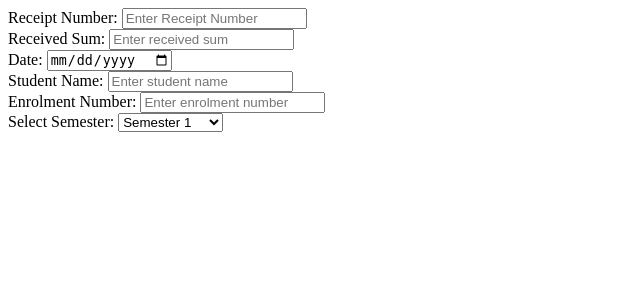
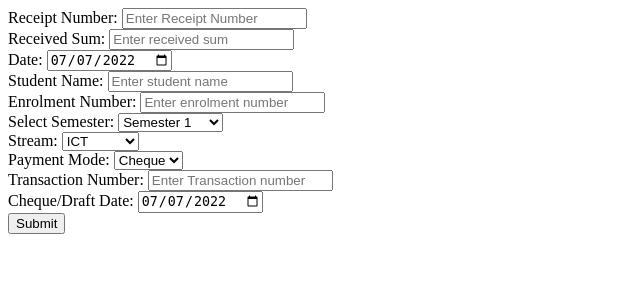
Before and after one commit to BeholdenArt/Adani-Project, a Django app: template templates/FeeStructure/dashboard.html in a window 1280 px wide. Shown: the top 300 px of the page, without its empty margins (0-640 px from the left). Run offline with Django 4.2, Linux system fonts and the light colour scheme; the template is opened without the code that fills it, so the values that code supplies are empty.

Commit message:
with error

```diff
--- a/MainProject/settings.py
+++ b/MainProject/settings.py
@@ -56,7 +56,7 @@ ROOT_URLCONF = 'MainProject.urls'
 TEMPLATES = [
     {
         'BACKEND': 'django.template.backends.django.DjangoTemplates',
-        'DIRS': [],
+        'DIRS': [BASE_DIR / 'templates'],
         'APP_DIRS': True,
         'OPTIONS': {
             'context_processors': [
--- a/templates/FeeStructure/dashboard.html
+++ b/templates/FeeStructure/dashboard.html
@@ -8,6 +8,7 @@
 	</head>
 	<body>
 		<form action="insert-data" method="post">
+			{% csrf_token %}
 			<label for="receipt-number">Receipt Number: </label>
 			<input
 				type="text"
@@ -29,7 +30,7 @@
 				type="date"
 				name="submission-date"
 				id="submission-date"
-				placeholder="Enter Date"
+				value="2022-07-07"
 			/><br />
 			<label for="student-name">Student Name: </label>
 			<input
@@ -66,6 +67,40 @@
 					<option value="sem8">Semester 8</option>
 				</optgroup>
 			</select>
+			<br />
+			<label for="stream-select">Stream: </label>
+			<select name="stream-select" id="stream-select">
+				<option value="ICT">ICT</option>
+				<option value="CIVIL">Civil</option>
+				<option value="ELECTRICAL">Electrical</option>
+				<option value="CS">CS</option>
+			</select>
+			<br />
+			<label for="payment-mode">Payment Mode: </label>
+			<select name="payment-mode" id="payment-mode">
+				<option value="cheque">Cheque</option>
+				<option value="draft">Draft</option>
+				<option value="paytm">Paytm</option>
+			</select>
+			<br />
+			<label for="transaction-number">Transaction Number: </label>
+			<input
+				type="number"
+				name="transaction-number"
+				id="transaction-number"
+				placeholder="Enter Transaction number"
+			/>
+			<br />
+			<label for="cheque-date">Cheque/Draft Date: </label>
+			<input
+				type="date"
+				name="cheque-date"
+				id="cheque-date"
+				value="2022-07-07"
+			/>
+			<br />
+
+			<button type="submit">Submit</button>
 		</form>
 	</body>
 </html>
```
Also changed, not shown: FeeStructure/models.py (+10 -5 lines), FeeStructure/views.py (+9 -3 lines), FeeStructure/migrations/0001_initial.py (deleted), FeeStructure/migrations/__init__.py (deleted), db.sqlite3.
